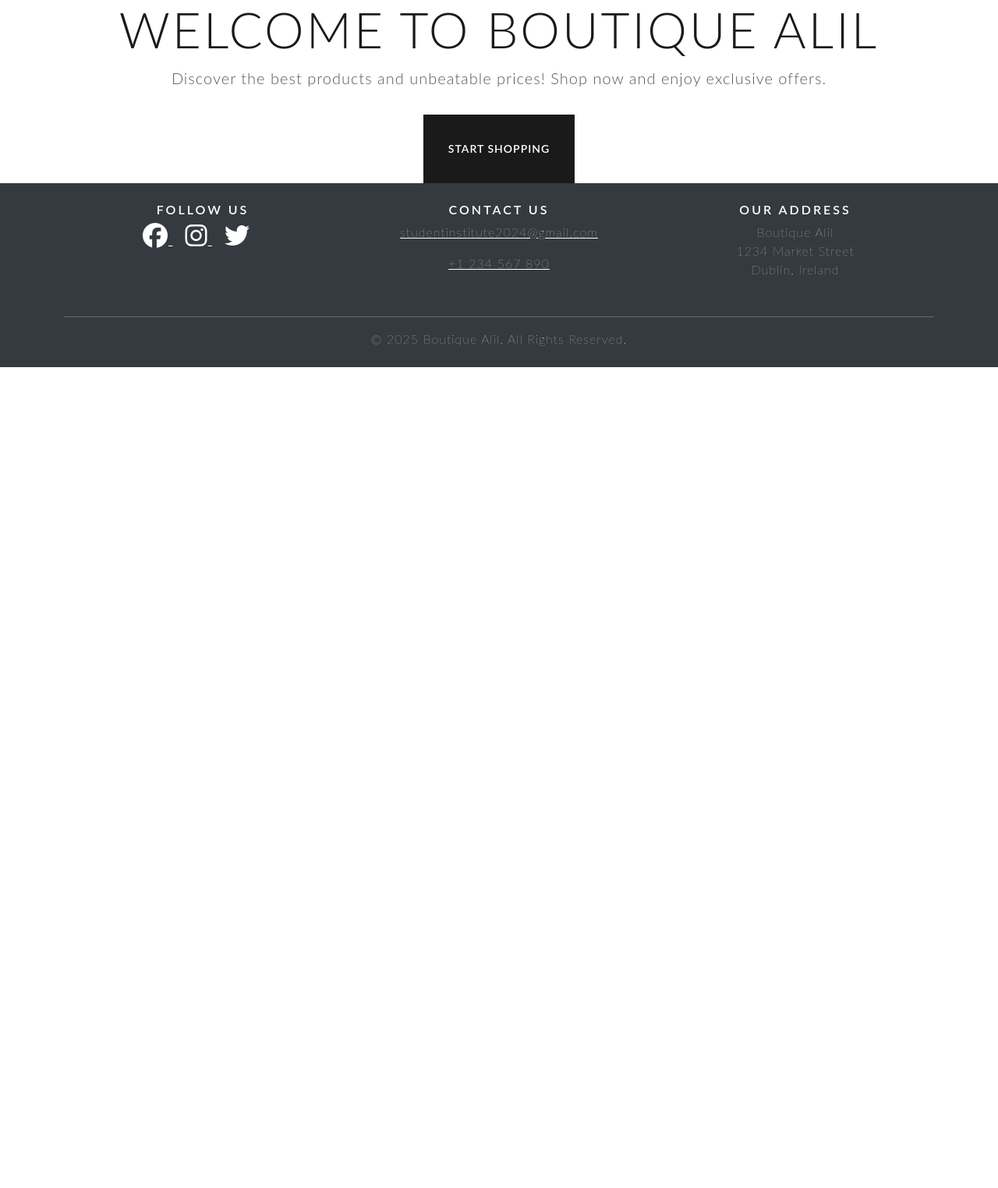
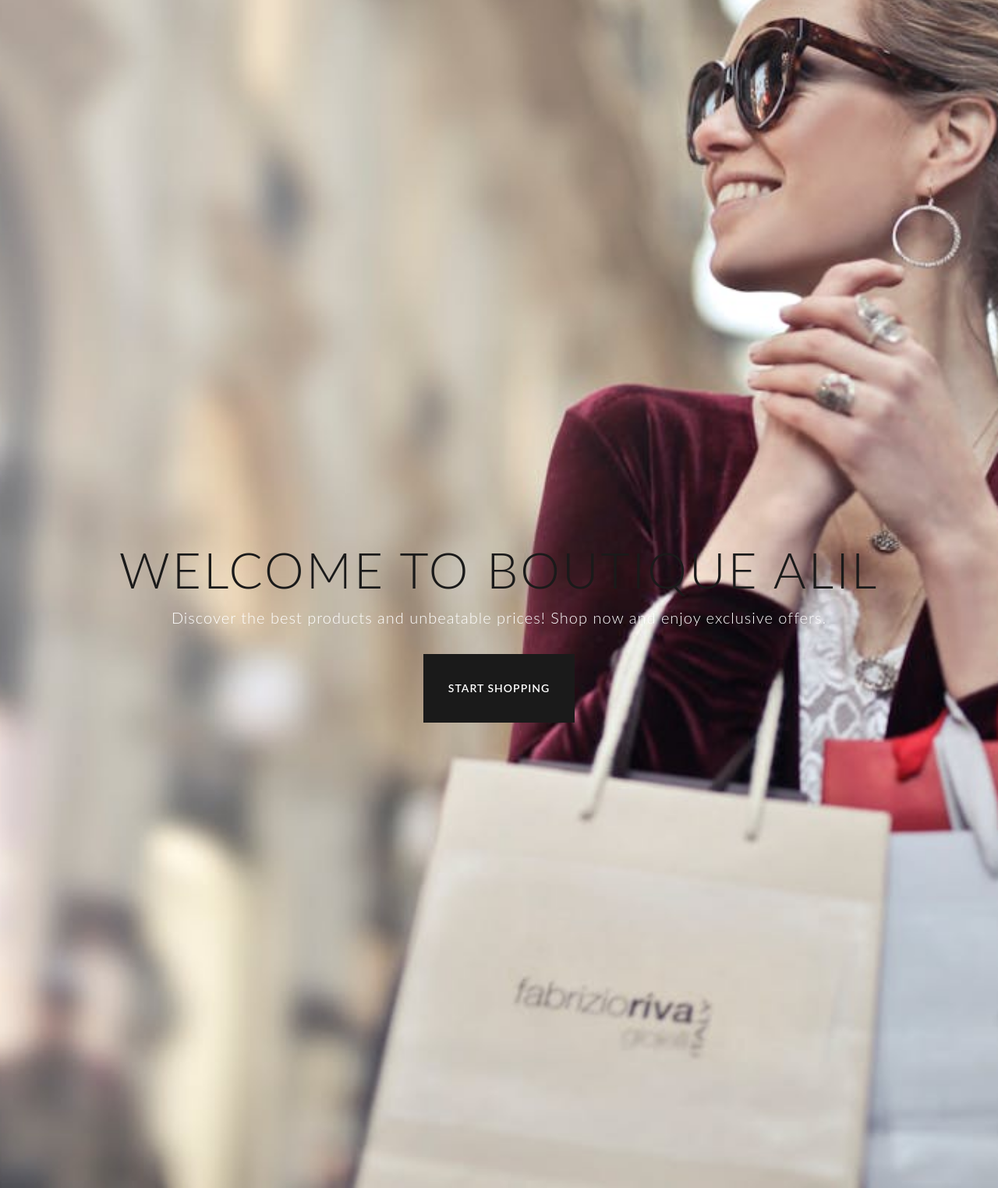
Before and after one commit to BadrAlioui/boutique_essai, a Django app: page / in a window 1280 px wide. Shown: the part 96-1620 px from the top of the page at 78% size. Run offline with Django 5.2, Linux system fonts and the light colour scheme; some libraries are stand-ins or nearby versions.

Commit message:
Added background image

```diff
--- a/home/templates/home/home.html
+++ b/home/templates/home/home.html
@@ -1,5 +1,7 @@
-{% extends 'base.html' %} {% block content %}
-<div class="text-center homepage-main">
+{% extends 'base.html' %} {% block main_class %}homepage-main{% endblock %}
+<!--ignore-prettier-->
+{% block content %}
+<div class="text-center">
     <div>
         <h1 class="display-3">Welcome to Boutique Alil</h1>
         <p class="lead">
--- a/static/css/styles.css
+++ b/static/css/styles.css
@@ -7,6 +7,31 @@ body {
     height: 100%;
     width: 100%;
     overflow-x: hidden;
+}
+
+.homepage-main {
+    background: url('/static/media/images/background-image.jpg');
+    background-repeat: no-repeat;
+    background-attachment: fixed;
+    background-size: cover;
+    background-position: center;
+    overflow-x: hidden;
+    display: flex;
+    align-items: center;
+    justify-content: center;
+    min-height: 100vh;
+    color: white;
+    padding: 0;
+    margin: 0;
+}
+
+.main-class {
+    display: flex;
+    align-items: center;
+    justify-content: center;
+    min-height: 100vh;
+    margin: 0;
+    padding: 0;
 }
 
 .account-form,
--- /dev/null
+++ b/store/admin.py
@@ -0,0 +1,3 @@
+from django.contrib import admin
+
+# Register your models here.
--- /dev/null
+++ b/store/apps.py
@@ -0,0 +1,6 @@
+from django.apps import AppConfig
+
+
+class StoreConfig(AppConfig):
+    default_auto_field = 'django.db.models.BigAutoField'
+    name = 'store'
--- /dev/null
+++ b/store/models.py
@@ -0,0 +1,3 @@
+from django.db import models
+
+# Create your models here.
--- /dev/null
+++ b/store/tests.py
@@ -0,0 +1,3 @@
+from django.test import TestCase
+
+# Create your tests here.
--- /dev/null
+++ b/store/views.py
@@ -0,0 +1,3 @@
+from django.shortcuts import render
+
+# Create your views here.
--- a/templates/base.html
+++ b/templates/base.html
@@ -6,16 +6,17 @@
         <meta charset="utf-8" />
         <meta http-equiv="X-UA-Compatible" content="IE=edge" />
         <meta name="viewport" content="width=device-width, initial-scale=1.0" />
-        <title>{% block title%}Boutique Shop{% endblock %}</title>
+        <title>{% block title%}Boutique Essai{% endblock %}</title>
+        <script
+            src="https://kit.fontawesome.com/d89ffbeb14.js"
+            crossorigin="anonymous"
+        ></script>
         <link
             rel="stylesheet"
             href="https://bootswatch.com/5/lux/bootstrap.min.css"
         />
         <link rel="stylesheet" href="{% static 'css/styles.css' %}" />
-        <script
-            src="https://kit.fontawesome.com/d89ffbeb14.js"
-            crossorigin="anonymous"
-        ></script>
+        <link rel="stylesheet" href="{% static 'css/styles.css' %}" />
     </head>
     <body>
         <header>
```
Also changed, not shown: static/media/images/background-image.jpg (added), store/__init__.py (added), store/migrations/__init__.py (added).
